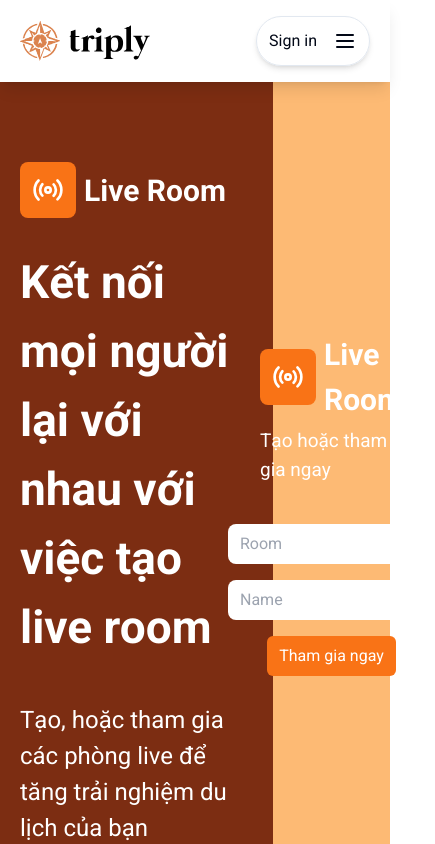
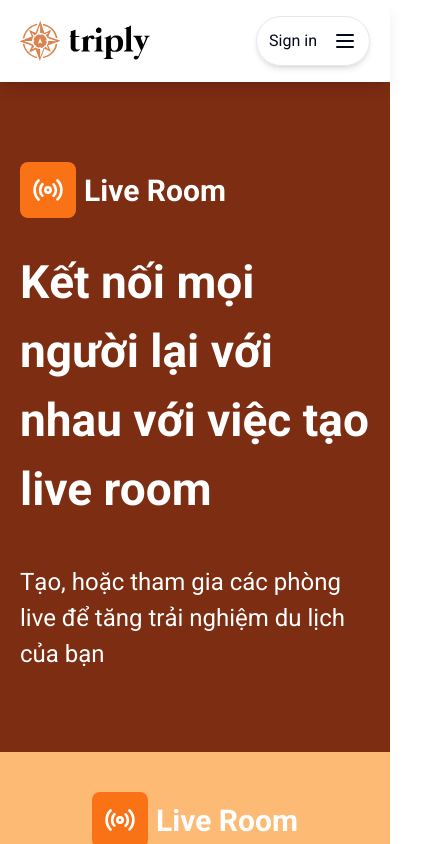
Before and after one commit to tttoan2k2/Tour_Client, a Next.js app: page /livestream in a window 390 px wide. Shown: the top 844 px of the page, 435 px wide, since content can reach past the window. Built offline with nearby package versions, Linux system fonts and the light colour scheme; no server answers.

Commit message:
fix news page, live page

```diff
--- a/app/(root)/livestream/page.tsx
+++ b/app/(root)/livestream/page.tsx
@@ -48,8 +48,8 @@ export default function Page() {
 
     if (token === "") {
         return (
-            <div className="flex text-white">
-                <div className="bg-orange-900 w-[70%] h-screen px-[20px] lg:px-[100px] py-[80px]">
+            <div className="flex flex-col lg:flex-row text-white">
+                <div className="bg-orange-900 w-full lg:w-[70%] h-max lg:h-screen px-[20px] lg:px-[100px] py-[80px]">
                     <div className="flex items-center gap-2 ">
                         <div className="p-3 bg-orange-500 rounded-lg">
                             <Radio className="w-8  h-8" />
@@ -64,7 +64,7 @@ export default function Page() {
                         lịch của bạn
                     </p>
                 </div>
-                <div className="bg-orange-300 w-[30%] flex items-center justify-center flex-col">
+                <div className="bg-orange-300 w-full py-10 lg:py-0 lg:w-[30%] flex items-center justify-center flex-col">
                     <div>
                         <div className="flex items-center gap-2 mb-[5px]">
                             <div className="p-3 bg-orange-500 rounded-lg">
@@ -89,14 +89,14 @@ export default function Page() {
                             type="text"
                             placeholder="Room"
                             value={room}
-                            className="mb-4 px-3 py-2 rounded-lg"
+                            className="mb-4 px-3 py-2 rounded-lg text-black"
                             onChange={(e) => setRoom(e.target.value)}
                         />
                         <input
                             type="text"
                             placeholder="Name"
                             value={name}
-                            className="mb-4 px-3 py-2 rounded-lg"
+                            className="mb-4 px-3 py-2 rounded-lg text-black"
                             onChange={(e) => setName(e.target.value)}
                         />
                         <button
--- a/app/(root)/news/page.tsx
+++ b/app/(root)/news/page.tsx
@@ -20,14 +20,14 @@ const News = async () => {
             ) : (
                 <div className="flex items-center justify-center gap-5 flex-col pt-[30px]">
                     {news.map((newItem: any) => (
-                        <div className="flex items-start justify-center gap-5 border-b-[2px] pb-[10px] md:pb-[30px]">
+                        <div className="flex justify-between gap-5 border-b-[2px] pb-[10px] md:pb-[30px]">
                             <img
                                 src={newItem.image}
                                 alt=""
-                                className="lg:w-[400px] lg:h-[200px] w-[150px] h-[150px] object-contain rounded-lg cursor-pointer hover:scale-105 duration-300"
+                                className="lg:w-[400px] lg:h-[200px] w-[150px] h-[150px] object-cover rounded-lg cursor-pointer hover:scale-105 duration-300"
                             />
 
-                            <div>
+                            <div className="w-[800px]">
                                 <Link href={`news/${newItem._id}`}>
                                     <h1 className="text-[18px] lg:text-[22px] font-medium text-black md:mb-[10px] cursor-pointer hover:text-orange-500">
                                         {newItem.title}
```
